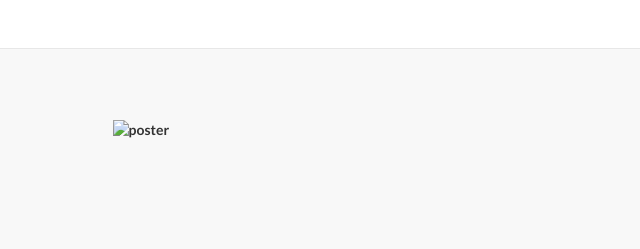
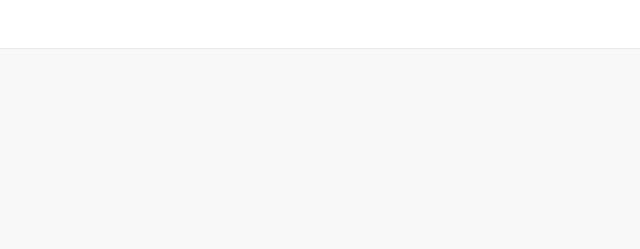
Before and after one commit to suitsofsteel/suitsofsteel.github.io-master, a plain HTML site: page index.html in a window 1280 px wide. Shown: the part 4700-4949 px from the top of the page, 640-1280 px from the left. Drawn offline with Linux system fonts and the light colour scheme.

Commit message:
Removing Show Image

```diff
--- a/index.html
+++ b/index.html
@@ -241,7 +241,7 @@
             <div class="row">
                 <div class="col-lg-5 col-lg-offset-1 col-sm-push-6 col-sm-6">
                   <br />
-                    <img class="https://scontent.fsnc1-1.fna.fbcdn.net/hphotos-xfa1/v/t1.0-9/408238_10151150370341030_1235698971_n.jpg?oh=a8b8f260d388bff52870a37c9687ce64&oe=577723AB" alt="poster">
+                   <!-- <img class="https://scontent.fsnc1-1.fna.fbcdn.net/hphotos-xfa1/v/t1.0-9/408238_10151150370341030_1235698971_n.jpg?oh=a8b8f260d388bff52870a37c9687ce64&oe=577723AB" alt="poster"> -->
                 </div>
                 <div class="col-lg-5 col-sm-pull-6 col-sm-6">
                 	<hr class="section-heading-spacer">
```
